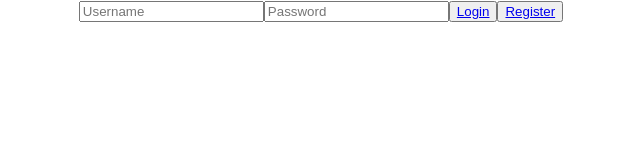
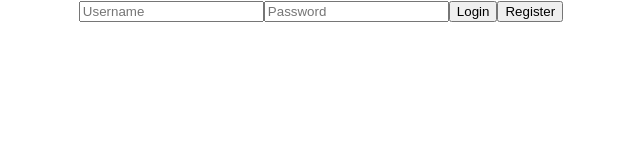
Before and after one commit to Erickcamp/Helo, a React (Create React App) app: page /#/ in a window 1280 px wide. Shown: the top 160 px of the page, without its empty margins (319-959 px from the left). Built offline with nearby package versions, Linux system fonts and the light colour scheme; what redux-promise-middleware would draw is missing.

Commit message:
more broken stuff added

```diff
--- a/package.json
+++ b/package.json
@@ -23,7 +23,7 @@
     "redux-promise-middleware": "^6.1.2"
   },
   "scripts": {
-    "start": "react-scripts start",
+    "start": "react-scripts start --no-cache",
     "build": "react-scripts build",
     "test": "react-scripts test",
     "eject": "react-scripts eject"
--- a/src/Components/Auth/Auth.js
+++ b/src/Components/Auth/Auth.js
@@ -1,60 +1,79 @@
-import React, {Component} from 'react'
-import axios from 'axios'
-import {Link} from 'react-router-dom'
-import {connect} from 'react-redux'
-import {loginUser} from '../../ducks/reducer'
-
+import React, { Component } from "react";
+import axios from "axios";
+import { Link } from "react-router-dom";
+import { connect } from "react-redux";
+import { loginUser } from "../../ducks/reducer";
 
 export default class Auth extends Component {
-    constructor(){
-        super()
+  constructor() {
+    super();
     this.state = {
-            username: '',
-            password: ''
-        }
+      username: "",
+      password: "",
+    };
   }
 
   changeHandler = (e) => {
     this.setState({
-            [e.target.name]: e.target.value
-        })
-    }
+      [e.target.name]: e.target.value,
+    });
+  };
 
   login = (e) => {
-        const {push} = this.props.history
+    const { push } = this.props.history;
+    e.preventDefault();
+    const { username, password } = this.state;
+    axios
+      .post("/auth/login", { username, password })
+      .then((res) => {
+        this.props.loginUser(res.data);
+        this.props.history.push("/dashboard");
+      })
+      .catch((err) => {
+        alert("Could not log in");
+        console.log(err)
+      });
+  };
+
+  register = (e) => {
       e.preventDefault()
       const {username, password} = this.state
-        axios
-        .post('/auth/login', {username, password})
+      axios.post('/auth/register', {username, password})
       .then(res => {
           this.props.loginUser(res.data)
           this.props.history.push('/dashboard')
       })
       .catch(err => {
-            alert('Could not log in')
+          console.log(err.response.data)
+          alert(err.response.data)
       })
   }
 
-    render(){
-        const {username, password} = this.state
-        return(
+
+
+  render() {
+    const { username, password } = this.state;
+    return (
       <div>
-                <form
-                onSubmit={(e) => this.login(e)} >
-                <input placeholder='Username'
-                type='text'
-                name='username'
-                value= {username}
-                onChange={e => this.changeHandler(e)} />
-                <input placeholder='Password'
-                type='password'
-                name='password'
+        <form onSubmit={(e) => this.login(e)}>
+          <input
+            placeholder="Username"
+            type="text"
+            name="username"
+            value={username}
+            onChange={(e) => this.changeHandler(e)}
+          />
+          <input
+            placeholder="Password"
+            type="password"
+            name="password"
             value={password}
-                onChange={e => this.changeHandler(e)} />
-                <button><Link to='/dashboard'>Login</Link></button>
-                <button><Link to='/register'>Register</Link></button>
+            onChange={(e) => this.changeHandler(e)}
+          />
+          <button onClick={this.login}>Login</button>
+          <button onClick={this.register}>Register</button>
         </form>
       </div>
-        )
+    );
   }
 }
--- a/src/Components/Nav/Nav.js
+++ b/src/Components/Nav/Nav.js
@@ -15,4 +15,7 @@ const Nav = (props) => {
     </nav>
   );
 };
-export default withRouter(Nav);
+
+const mapStateToProps = reduxState => reduxState
+
+export default connect(mapStateToProps)(withRouter(Nav));
```
Also changed, not shown: src/App.js (line endings or trailing spaces), 2 other files (tests, documents, lock files or other folders). Lines whose indentation alone changed are shown as unchanged.
